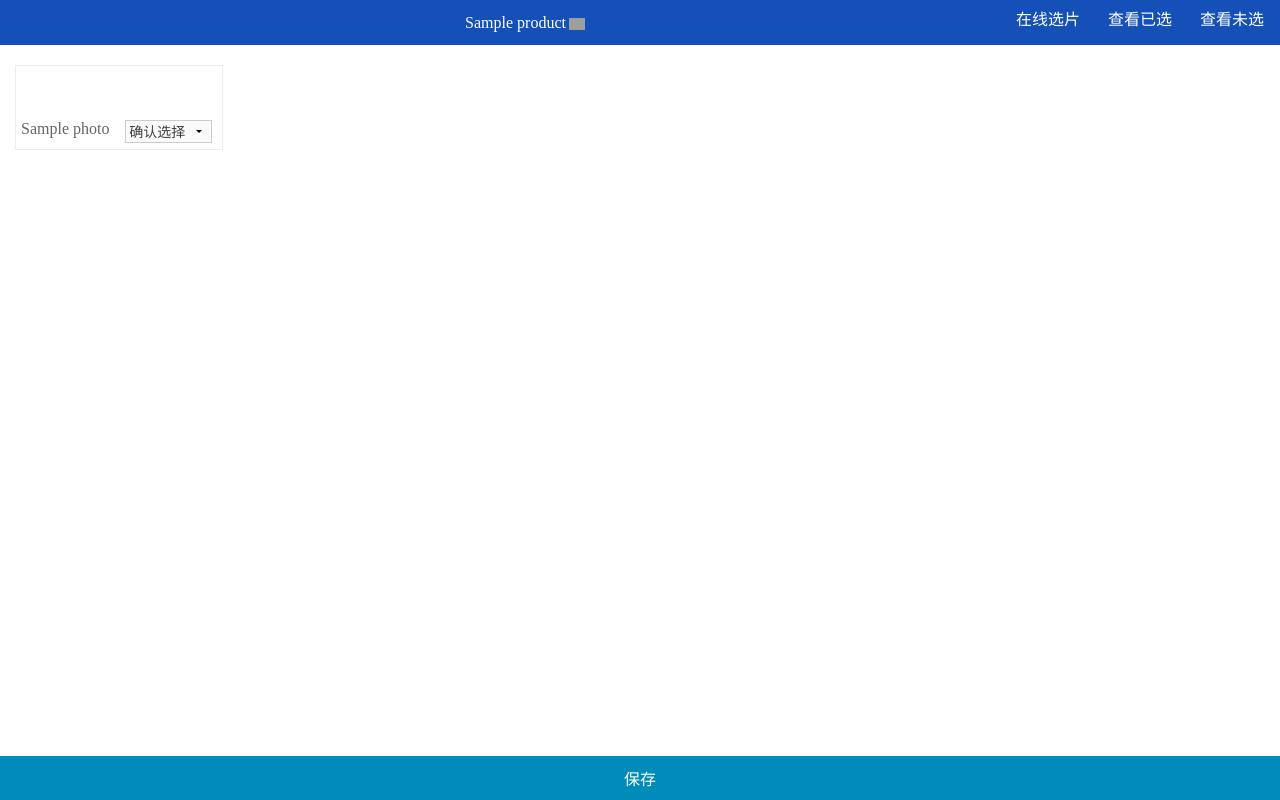
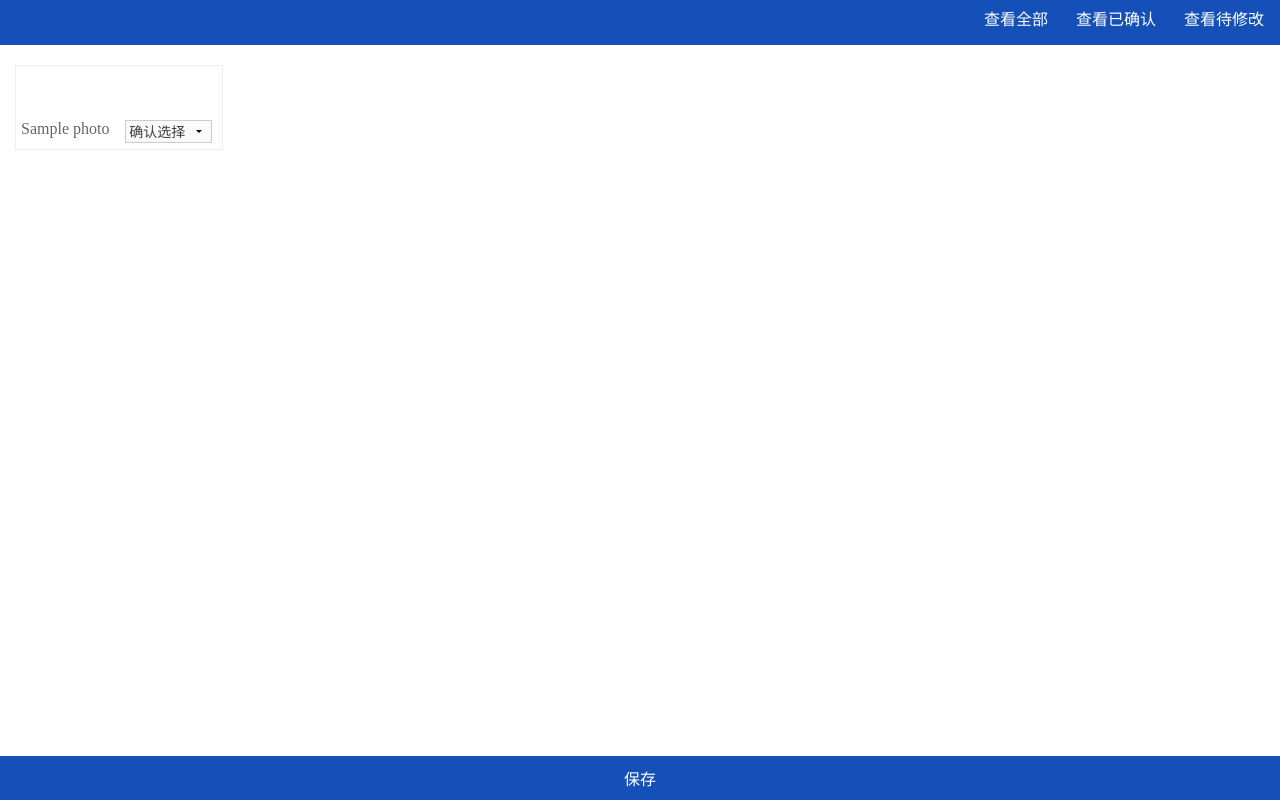
Before and after one commit to Mooran/photo_studio, a Django app: template template/sample.html in a window 1280 px wide. Run offline with Django 3.2, Linux system fonts and the light colour scheme; tables that the repository leaves empty hold one stand-in row (values such as "Sample post"); the template is opened without the code that fills it: values that come from a table or form of the project are taken from there, most other values are stand-ins (such as "Sample title", 1, 10 or a date in 2020); grey boxes are pictures that could not be loaded.

Commit message:
Signed-off-by: zou <1372780005@qq.com>

```diff
--- a/static/css/base.css
+++ b/static/css/base.css
@@ -3,7 +3,7 @@ ul{margin-bottom: 0;line-height: 3.6}
 .inline-list{margin-bottom: 0}
 .title{border-bottom: solid 1px #ededed;overflow: hidden;}
 .pic_box{margin-top: 20px}
-.pic_box p{margin-bottom: 0;line-height: 30px;color: #666}
+.pic_box p{margin-bottom: 0;line-height: 30px;color: #666;width: 80%;}
 .pic_box p span{font-size: 16px}
 .inline-list > li{float: right;}
 .top-bar{background: #1450B8}
--- a/static/css/sample.css
+++ b/static/css/sample.css
@@ -26,9 +26,23 @@ ul{margin-bottom: 0;line-height: 3.6}
 .fallback{font-size: 16px;color: #fff}
 .inner-wrap{min-height: 400px;}
 .alert-box{position: fixed;top: 40%;width: 70%;left: 17%;text-align: center;display: none}
-.button{padding: 10px 40px;margin-top: 20px;margin-bottom: 0;}
+.button{padding: 10px 40px;margin-top: 20px;margin-bottom: 0;background: #1450B8;}
 #modifycontent{width:100%;}
 #save{position: fixed;bottom: 0px;}
+.tip-fall.s-error{background-image: linear-gradient(to bottom, #f2dede 0px, #e7c3c3 100%);}
+.tip-fall {
+	color: #a94442;
+    position: fixed;
+    width: 800px;
+    left: 50%;
+    top: 0;
+    margin-left: -400px;
+    padding: 10px 0px;
+    text-align: center;
+    border-radius: 4px;
+    overflow: hidden;
+    box-shadow: 0 0 5px 0px rgba(0,0,0,.3);
+}
 @media only screen and (max-width: 40.063em){
 	.pic_box .th img{height: 120px;}
 }
--- a/static/js/sample.js
+++ b/static/js/sample.js
@@ -6,6 +6,7 @@ pic = {
 	add:function(){
 		var pic_name = "";
 		var check_status;
+		var old_status;
 		var history_data = $("#history_data").val();
 		var native_data = {};
 		var local_arry = [];
@@ -26,6 +27,7 @@ pic = {
 			if($(photo_num).length>0){
 				$(photo_num).each(function(){
 					photo_obj = {};
+					photo_obj.name = $(this).data("photoname");
 					photo_obj.imgid = $(this).data("photoid");
 					photo_obj.status = 1;
 					photo_obj.modify = "";
@@ -35,65 +37,78 @@ pic = {
 			console.log(local_arry);
 		});
 
-		//查看已选
+		//查看已确认
 		$(".choosed").on("click",function(){
-			$('nav[data-id="choosed"]').show();
-			$('nav[data-id="prodect_list"]').hide();
+			$(".clearing-thumbs").find("li").hide();
+			$(".clearing-thumbs").find("select").each(function(){
+				if($(this).val()=="1"){
+					$(this).parent().show();
+				}
+			});
+			// $('nav[data-id="choosed"]').show();
+			// $('nav[data-id="prodect_list"]').hide();
 			$(".off-canvas-wrap").removeClass("move-right");
-			$(".rechoose").html("已选照片");
-	        $(".clearing-thumbs").find("li").hide();
-	        $("#second_protype_choose").find("*[data-productid]").removeClass("active");
-	        $("#second_protype_choose").find(".dropdown").find("span").html("全部已选")
-	        $.each(local_arry,function(i,val){
-				$.each(val.photo_list,function(key,item){
-					$(".clearing-thumbs").find('input[value="'+item+'"]').parent().show();
-					$(".clearing-thumbs").find('input[value="'+item+'"]').prop("checked",true);
-				})
-			});
-			check_status = "choosed";
+			// $(".rechoose").html("已选照片");
+	  //       $(".clearing-thumbs").find("li").hide();
+	        // $("#second_protype_choose").find("*[data-productid]").removeClass("active");
+	  //       $("#second_protype_choose").find(".dropdown").find("span").html("全部已选")
+	  //       $.each(local_arry,function(i,val){
+			// 	$.each(val.photo_list,function(key,item){
+			// 		$(".clearing-thumbs").find('input[value="'+item+'"]').parent().show();
+			// 		$(".clearing-thumbs").find('input[value="'+item+'"]').prop("checked",true);
+			// 	})
+			// });
+			// check_status = "choosed";
 	    });
 
-	    //查看未选
+	    //查看待修改
 		$(".unchoose").on("click",function(){
-	      	$('nav[data-id="choosed"]').show();
-			$('nav[data-id="prodect_list"]').hide();
+			$(".clearing-thumbs").find("li").show();
+			$(".clearing-thumbs").find("select").each(function(){
+				if($(this).val()=="1"){
+					$(this).parent().hide();
+				}
+			});
+	  //     	$('nav[data-id="choosed"]').show();
+			// $('nav[data-id="prodect_list"]').hide();
 			$(".off-canvas-wrap").removeClass("move-right");
-			$(".rechoose").html("未选照片");
-	        $(".clearing-thumbs").find("li").show();
-	        $("#second_protype_choose").find("*[data-productid]").removeClass("active");
-	        $("#second_protype_choose").find(".dropdown").find("span").html("全部未选")
-	        $.each(local_arry,function(i,val){
-				$.each(val.photo_list,function(key,item){
-					$(".clearing-thumbs").find('input[value="'+item+'"]').parent().hide();
-					$(".clearing-thumbs").find('input[value="'+item+'"]').prop("checked",false);
-				})
-			});
-			check_status = "unchoose";
+			// $(".rechoose").html("未选照片");
+	  //       $(".clearing-thumbs").find("li").show();
+	  //       $("#second_protype_choose").find("*[data-productid]").removeClass("active");
+	  //       $("#second_protype_choose").find(".dropdown").find("span").html("全部未选")
+	  //       $.each(local_arry,function(i,val){
+			// 	$.each(val.photo_list,function(key,item){
+			// 		$(".clearing-thumbs").find('input[value="'+item+'"]').parent().hide();
+			// 		$(".clearing-thumbs").find('input[value="'+item+'"]').prop("checked",false);
+			// 	})
+			// });
+			// check_status = "unchoose";
         });
 
-        $('a[data-productid="all"]').on("click",function(){
-        	event.stopPropagation();
-        	if(check_status == "choosed"){
-        		$(".choosed").trigger("click");
-        	}else if(check_status == "unchoose"){
-        		$(".unchoose").trigger("click");
-        	}
-        });
-		//在线选片
+        // $('a[data-productid="all"]').on("click",function(){
+        // 	event.stopPropagation();
+        // 	if(check_status == "choosed"){
+        // 		$(".choosed").trigger("click");
+        // 	}else if(check_status == "unchoose"){
+        // 		$(".unchoose").trigger("click");
+        // 	}
+        // });
+		//查看全部
         $(".choose_pic").on("click",function(){
-        	var local_product_id = $(".active").data("productid");
-        	$('nav[data-id="choosed"]').hide();
-			$('nav[data-id="prodect_list"]').show();
         	$(".clearing-thumbs").find("li").show();
-			$(".clearing-thumbs").find("input").prop("checked",false);
+   //      	var local_product_id = $(".active").data("productid");
+   //      	$('nav[data-id="choosed"]').hide();
+			// $('nav[data-id="prodect_list"]').show();
+			// $(".clearing-thumbs").find("li").show();
+			// $(".clearing-thumbs").find("input").prop("checked",false);
 			$(".off-canvas-wrap").removeClass("move-right");
-			$.each(local_arry,function(i,val){
-				if(local_product_id == val.product_id){
-					$.each(val.photo_list,function(key,item){
-						$('input[value="'+item+'"]').prop("checked",true);
-					})
-				}
-			})
+			// $.each(local_arry,function(i,val){
+			// 	if(local_product_id == val.product_id){
+			// 		$.each(val.photo_list,function(key,item){
+			// 			$('input[value="'+item+'"]').prop("checked",true);
+			// 		})
+			// 	}
+			// })
         });
 
         $(".pic_box").on("click",function(){
@@ -126,14 +141,18 @@ pic = {
         				}
         			})
 		        	var d = dialog({
-					    title: '请输入需要修改的内容',
-					    content: '<textarea type="text" name="modifycontent" id="modifycontent"></textarea>',
+					    title: $(that).data("name"),
+					    content: '<textarea type="text" name="modifycontent" id="modifycontent" placeholder="请输入修改要求"></textarea>',
 					    width:'300px',
 					    okValue:'确定',
 					    ok:function(){
 					    	var modify = $("#modifycontent").val();
 					    	if(modify==""||modify==null){
-					    		alert("请输入需要修改的内容");
+					    		new tip({
+		                            type: 'error',
+		                            text: '请输入需要修改的内容'
+		                        }).show();
+		                        return false;
 					    	}else{
 					    		$.each(local_arry,function(key,item){
 			        				if(item.imgid == imgid){
@@ -145,7 +164,9 @@ pic = {
 					    	console.log(local_arry)
 					    },
 					    cancelValue:'取消',
-					    cancel:function(){}
+					    cancel:function(){
+					    	$(that).val(old_status);
+					    }
 					});
 					d.showModal();
 					$("#modifycontent").html(old_modify);
@@ -154,54 +175,55 @@ pic = {
 	        }
 	        else {
 	            a=1;
+	            old_status = $(that).val();
 	        }
         });
 
-		$("#drop1>li").on("click",function(){
-        	var str = $(this).text();
-        	$("#product_type_choose").find("*[data-productid]").removeClass("active");
-        	$(this).find("*[data-productid]").addClass("active");
-        	$(this).parent().parent().find(".dropdown").find("span").html(str);
-        	$("input").prop("checked",false);
-        	var local_product_id = $("#product_type_choose").find(".active").data("productid");
-        	$.each(local_arry,function(i,val){
-				if(val.product_id == local_product_id){
-					$.each(val.photo_list,function(key,item){
-						$('input[value="'+item+'"]').prop("checked",true);
-					})
-				}
-			})
-        });
+		// $("#drop1>li").on("click",function(){
+  //       	var str = $(this).text();
+  //       	$("#product_type_choose").find("*[data-productid]").removeClass("active");
+  //       	$(this).find("*[data-productid]").addClass("active");
+  //       	$(this).parent().parent().find(".dropdown").find("span").html(str);
+  //       	$("input").prop("checked",false);
+  //       	var local_product_id = $("#product_type_choose").find(".active").data("productid");
+  //       	$.each(local_arry,function(i,val){
+		// 		if(val.product_id == local_product_id){
+		// 			$.each(val.photo_list,function(key,item){
+		// 				$('input[value="'+item+'"]').prop("checked",true);
+		// 			})
+		// 		}
+		// 	})
+  //       });
 
-        $("#drop2>li").on("click",function(){
-        	var str = $(this).text();
-        	$("#second_protype_choose").find("*[data-productid]").removeClass("active");
-        	$(this).find("*[data-productid]").addClass("active");
-        	$(this).parent().parent().find(".dropdown").find("span").html(str);
-        	$("input").prop("checked",false);
-        	var local_product_id = $("#second_protype_choose").find(".active").data("productid");
-        	if(check_status == "choosed"){
-        		$('input[type="checkbox"]').parent().hide();
-	        	$.each(local_arry,function(i,val){
-					if(val.product_id == local_product_id){
-						$.each(val.photo_list,function(key,item){
-							$('input[value="'+item+'"]').prop("checked",true);
-							$(".pic_box").find('input[value="'+item+'"]').parent().show();
-						})
-					}
-				})
-        	}else if(check_status == "unchoose"){
-        		$('input[type="checkbox"]').parent().show();
-	        	$.each(local_arry,function(i,val){
-					if(val.product_id == local_product_id){
-						$.each(val.photo_list,function(key,item){
-							$('input[value="'+item+'"]').prop("checked",true);
-							$(".pic_box").find('input[value="'+item+'"]').parent().hide();
-						})
-					}
-				})
-        	}
-        });
+    //     $("#drop2>li").on("click",function(){
+    //     	var str = $(this).text();
+    //     	$("#second_protype_choose").find("*[data-productid]").removeClass("active");
+    //     	$(this).find("*[data-productid]").addClass("active");
+    //     	$(this).parent().parent().find(".dropdown").find("span").html(str);
+    //     	$("input").prop("checked",false);
+    //     	var local_product_id = $("#second_protype_choose").find(".active").data("productid");
+    //     	if(check_status == "choosed"){
+    //     		$('input[type="checkbox"]').parent().hide();
+	   //      	$.each(local_arry,function(i,val){
+				// 	if(val.product_id == local_product_id){
+				// 		$.each(val.photo_list,function(key,item){
+				// 			$('input[value="'+item+'"]').prop("checked",true);
+				// 			$(".pic_box").find('input[value="'+item+'"]').parent().show();
+				// 		})
+				// 	}
+				// })
+    //     	}else if(check_status == "unchoose"){
+    //     		$('input[type="checkbox"]').parent().show();
+	   //      	$.each(local_arry,function(i,val){
+				// 	if(val.product_id == local_product_id){
+				// 		$.each(val.photo_list,function(key,item){
+				// 			$('input[value="'+item+'"]').prop("checked",true);
+				// 			$(".pic_box").find('input[value="'+item+'"]').parent().hide();
+				// 		})
+				// 	}
+				// })
+    //     	}
+    //     });
 
 	    $(".alert-box").find(".close").on("click",function(){
 	    	event.stopPropagation();
@@ -209,21 +231,31 @@ pic = {
 	    });
       	//点击保存按钮
       	$("#save").on("click",function(){
-      		var postdata = [];
-      		var product_photo_list = {};
-      		var product_id = $(".active").data("productid");
+      		var str = '';
       		var unique_id = $("#unique_id").val();
-      		$("input:checked").each(function(){
-      			product_photo_list.product_id = product_id;
-      			product_photo_list.photo_id = $(this).val();
-      			postdata.push(product_photo_list);
+      		$.each(local_arry,function(key,item){
+      			if(item.status == 2&&item.modify!=''){
+      				str = str + '<div class="row"><div class="columns small-4">'+item.name+'</div><div class="columns small-8" style="word-wrap: break-word;">'+item.modify+'</div></div>';
+      			}
       		});
-      		postdata = JSON.stringify(postdata);
+      		var d = dialog({
+			    title: "待修改图片列表",
+			    content: str,
+			    width:'300px',
+			    okValue:'确定',
+			    ok:function(){
+			    	dialog({
+					    title: "请输入本次在线选样的总体要求",
+					    content: '<textarea type="text" name="lastrequire" id="lastrequire" placeholder="请输入本次在线选样的总体要求"></textarea>',
+					    width:'300px',
+					    okValue:'确定',
+					    ok:function(){
+					    	var lastrequire = $("#lastrequire").val();
 					    	$.ajax({
 				      			type:"post",
 				      			url:"/photo/pick",
 				      			dataType:"json",
-      			data:{unique_id:unique_id,product_photo_list:JSON.stringify(local_arry)},
+				      			data:{unique_id:unique_id,photo_list:JSON.stringify(local_arry),lastrequire:lastrequire},
 				      			success:function(res){
 				      				if(res.status == 0){
 				      					$(".alert-box.success").fadeIn();
@@ -235,6 +267,15 @@ pic = {
 				      				$(".alert-box.alert").fadeIn();
 				      			}
 				      		})
+					    },
+					    cancelValue:'取消',
+					    cancel:function(){}
+					}).show();
+			    },
+			    cancelValue:'取消',
+			    cancel:function(){}
+			});
+			d.showModal();
       	});
 	}
 };
--- a/template/detail.html
+++ b/template/detail.html
@@ -76,7 +76,7 @@
           <section class="pic_box">
             <ul class="clearing-thumbs">
             {% for photo in photo_list %}
-              <li class="small-12 medium-3 large-2"><input type="checkbox" value="{{photo.id}}" name="pic_id" id="{{photo.id}}" /><a href="javascipt:;"><img src="{{photo.url}}"  /></a><p class="text-center"><span data-name="{{photo.name}}">{{photo.name}}</span></p></li>
+              <li class="small-12 medium-3 large-2"><input type="checkbox" value="{{photo.id}}" name="pic_id" id="{{photo.id}}" /><a href="javascript:;"><img src="{{photo.url}}"  /></a><p class="text-right"><span data-name="{{photo.name}}">{{photo.name}}</span></p></li>
             {% endfor %}
             </ul>
           </section>
--- a/template/sample.html
+++ b/template/sample.html
@@ -25,22 +25,14 @@
         </section>
         <section class="right tab-bar-section hide-for-small">
           <ul class="inline-list nav_right">
-            <li><a href="#" class="unchoose">查看未选</a></li>
-            <li><a href="#" class="choosed">查看已选</a></li>
-            <li><a href="#" class="choose_pic">在线选片</a></li>
-          </ul>
-        </section>
-        <section class="columns small-9 middle tab-bar-section" id="product_type_choose">
-          <a href="#" data-dropdown="drop1" aria-controls="drop1" aria-expanded="false" class="dropdown" style="color:#FFFFFF;font-size:16px;"><span class="active" data-productid="{{product_list.0.id}}">{{product_list.0.name}}</span><img src="/static/img/drop.png" style="max-width: 16px;margin-left: 3px;" /></a>
-          <ul id="drop1" data-dropdown-content class="f-dropdown" aria-hidden="true">
-            {% for product in product_list %}
-              <li><a href="#" data-productid="{{product.id}}">{{product.name}}</a></li>
-            {% endfor %}
+            <li><a href="#" class="unchoose">查看待修改</a></li>
+            <li><a href="#" class="choosed">查看已确认</a></li>
+            <li><a href="#" class="choose_pic">查看全部</a></li>
           </ul>
         </section>
       </nav>
 
-      <nav class="tab-bar" data-id="choosed" style="display: none;">
+      <!-- <nav class="tab-bar" data-id="choosed" style="display: none;">
         <section class="left tab-bar-section hide-for-small">
           <ul class="inline-list nav_right">
             <li><a href="#" class="unchoose">查看未选</a></li>
@@ -59,15 +51,14 @@
               <li><a href="#" data-productid="{{product.id}}">{{product.name}}</a></li>
             {% endfor %}
           </ul>
-          <!-- <span class="rechoose">已选照片</span> -->
         </section>
-      </nav>
+      </nav> -->
 
       <aside class="left-off-canvas-menu">
         <ul class="off-canvas-list">
-          <li><a href="#" class="choose_pic">在线选片</a></li>
-          <li><a href="#" class="choosed">查看已选</a></li>
-          <li><a href="#" class="unchoose">查看未选</a></li>
+          <li><a href="#" class="choose_pic">查看全部</a></li>
+          <li><a href="#" class="choosed">查看已确认</a></li>
+          <li><a href="#" class="unchoose">查看待修改</a></li>
         </ul>
       </aside>
     <section class="main-section">
@@ -76,10 +67,10 @@
           <section class="pic_box">
             <ul class="clearing-thumbs" data-clearing>
             {% for photo in photo_list %}
-            <li class="small-12 medium-3 large-2" data-photoid="{{photo.id}}">
+            <li class="small-12 medium-3 large-2" data-photoid="{{photo.id}}" data-photoname="{{photo.name}}">
               <a href="{{photo.url}}"><img src="{{photo.url}}"  /></a>
               <p class="text-left"><span data-name="{{photo.name}}">{{photo.name}}</span></p>
-              <select type="checkbox" value="" name="pic_id">
+              <select value="1" name="pic_id" data-name="{{photo.name}}">
                 <option value="1">确认选择</option>
                 <option value="2">有待修改</option>
               </select>
@@ -114,6 +105,7 @@
     <script src="/static/js/vendor/jquery.js"></script>
     <script src="/static/js/foundation.min.js?v=1.0.0"></script>
     <script src="/static/js/dialog-season-plus-min.js"></script>
+    <script src="/static/js/fall.js"></script>
     <script>
       $(document).foundation();
     </script>
```
Also changed, not shown: static/js/base.js (+0 -37 lines), static/js/fall.js (added, +60 -0 lines). Lines whose indentation alone changed are shown as unchanged.
